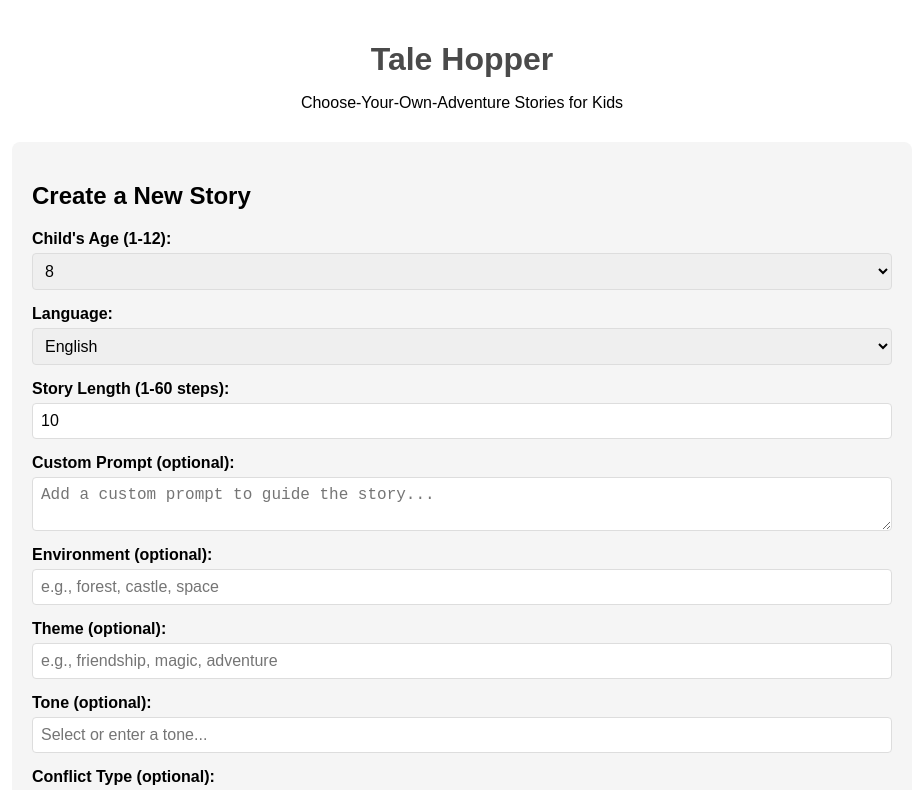
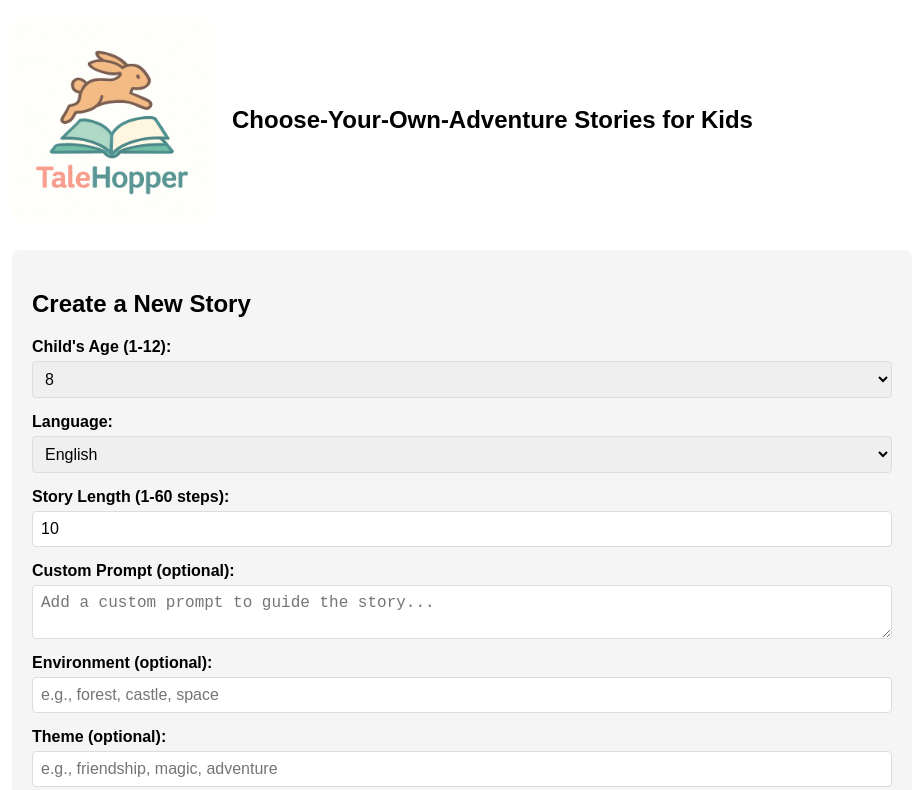
Before and after one commit to run-o/talehopper, a React (Create React App) app in the folder frontend/: page / in a window 1280 px wide. Shown: the top 790 px of the page, without its empty margins (178-1101 px from the left). Built offline with nearby package versions, Linux system fonts and the light colour scheme.

Commit message:
Display logo in the app header

```diff
--- a/frontend/src/App.tsx
+++ b/frontend/src/App.tsx
@@ -114,9 +114,11 @@ function App() {
 
   return (
     <div className="App">
-      <header className="App-header">
-        <h1>Tale Hopper</h1>
-        <p>Choose-Your-Own-Adventure Stories for Kids</p>
+      <header className="App-header" style={{ display: 'flex', alignItems: 'center' }}>
+        <img src="/talehopper_logo.png" alt="Tale Hopper Logo" className="App-logo" style={{ width: '200px', marginRight: '20px' }} />
+        <div style={{ textAlign: 'center' }}>
+          <h2>Choose-Your-Own-Adventure Stories for Kids</h2>
+        </div>
       </header>
 
       <main>
```
